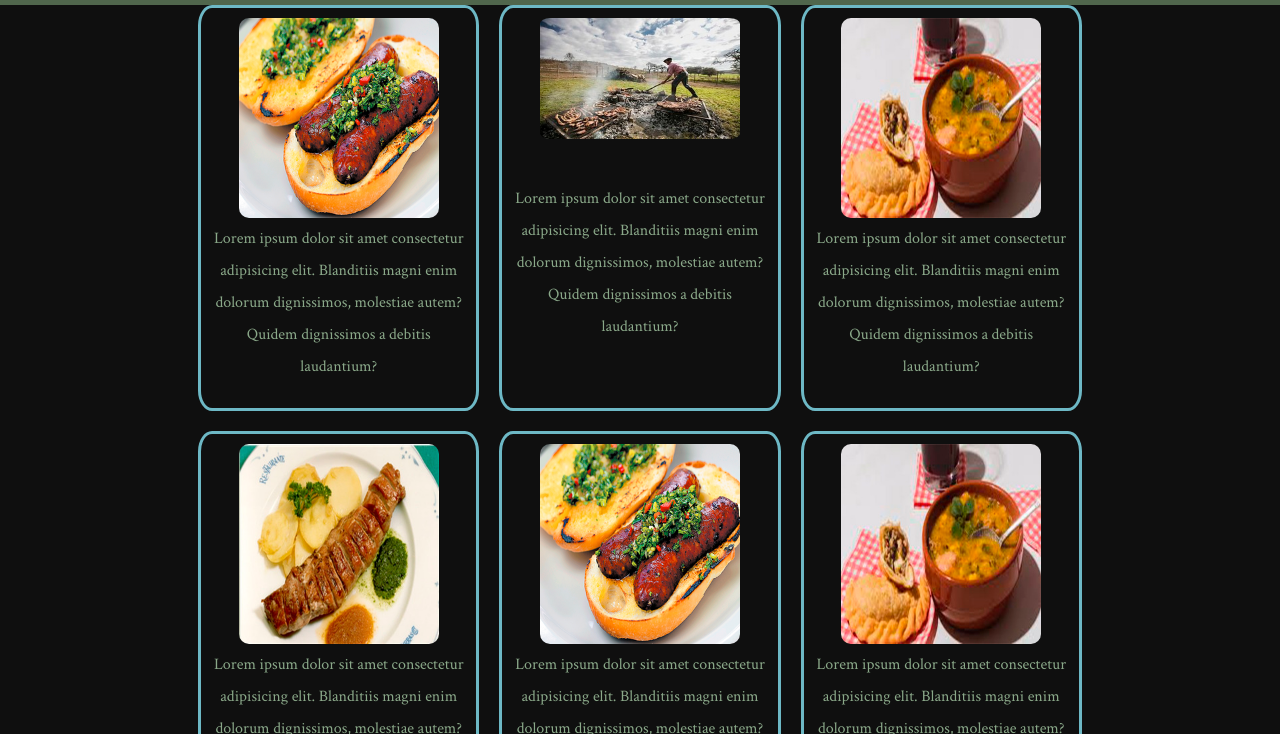
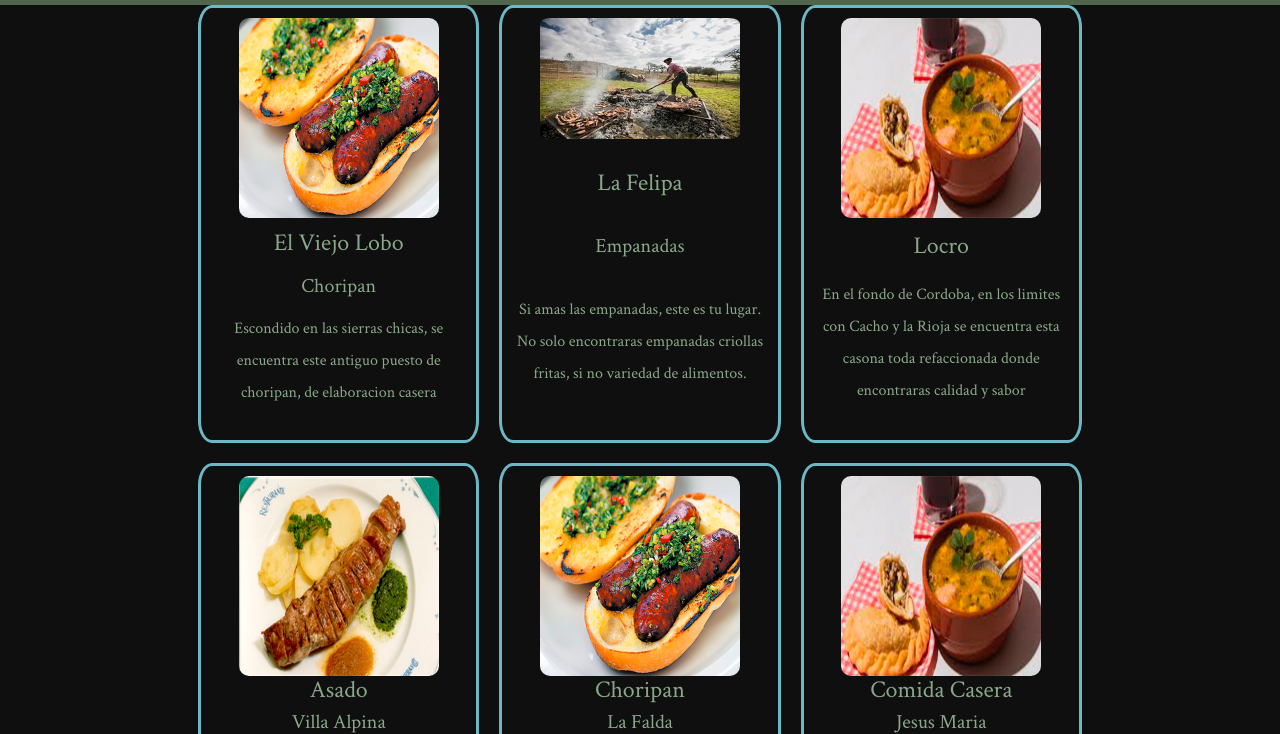
Before and after one commit to Enanocordobe/proyecto_ocamposantiago, a plain HTML site: page paginas/gastronomia.html in a window 1280 px wide. Shown: the part 66-800 px from the top of the page. Drawn offline with nearby package versions, Linux system fonts and the light colour scheme.

Commit message:
Finalizado

```diff
--- a/paginas/gastronomia.html
+++ b/paginas/gastronomia.html
@@ -5,10 +5,9 @@
     <meta http-equiv="X-UA-Compatible" content="IE=edge">
     <meta name="viewport" content="width=device-width, initial-scale=1.0">
     <link href="https://cdn.jsdelivr.net/npm/bootstrap@5.2.1/dist/css/bootstrap.min.css" rel="stylesheet" integrity="sha384-iYQeCzEYFbKjA/T2uDLTpkwGzCiq6soy8tYaI1GyVh/UjpbCx/TYkiZhlZB6+fzT" crossorigin="anonymous">
-
-
+    <meta name="description" content="La mejor gastronomia y restaurant de Cordoba los podras visualizar aqui para elegir mejor tu destino">
     <link rel="stylesheet" href="../css/styles.css">
-    <title>Gastronomia - El Cordobe</title>
+    <title>Turismo Aventura en Cordoba Argentina | Gastronomia - El Cordobe</title>
 </head>
 <body>
   <header id="menu container">
@@ -45,26 +44,37 @@
       <section class="contenedor-tarjeta">
         <div class="tarjeta">
           <img class="imgCard" src="../img/choripan.png">
+          <h2>El Viejo Lobo</h2>
+          <h3>Choripan</h3>
+          <p> Escondido en las sierras chicas, se encuentra este antiguo puesto de choripan, de elaboracion casera </p>
+        </div>
+        <div class="tarjeta">
+          <img src="../img/gastcarru.jpg">
+          <h2>La Felipa</h2>
+          <h3>Empanadas</h3>
+          <p>Si amas las empanadas, este es tu lugar. No solo encontraras empanadas criollas fritas, si no variedad de alimentos.</p>
+        </div>
+        <div class="tarjeta">
+          <img src="../img/locritodelhimalaya.jpg">
+          <h2>Locro</h2>
+          <p>En el fondo de Cordoba, en los limites con Cacho y la Rioja se encuentra esta casona toda refaccionada donde encontraras calidad y sabor </p>
+        </div>
+        <div class="tarjeta">
+          <img src="../img/asado.jpg">
+          <h2>Asado</h2>
+          <h3>Villa Alpina</h3>
           <p>Lorem ipsum dolor sit amet consectetur adipisicing elit. Blanditiis magni enim dolorum dignissimos, molestiae autem? Quidem dignissimos a debitis laudantium?</p>
         </div>
         <div class="tarjeta">
-          <img src="../img/gastcarru.jpg">
+          <img src="../img/choripan.png">
+          <h2>Choripan</h2>
+          <h3>La Falda</h3>
           <p>Lorem ipsum dolor sit amet consectetur adipisicing elit. Blanditiis magni enim dolorum dignissimos, molestiae autem? Quidem dignissimos a debitis laudantium?</p>
         </div>
         <div class="tarjeta">
           <img src="../img/locritodelhimalaya.jpg">
-          <p>Lorem ipsum dolor sit amet consectetur adipisicing elit. Blanditiis magni enim dolorum dignissimos, molestiae autem? Quidem dignissimos a debitis laudantium?</p>
-        </div>
-        <div class="tarjeta">
-          <img src="../img/asado.jpg">
-          <p>Lorem ipsum dolor sit amet consectetur adipisicing elit. Blanditiis magni enim dolorum dignissimos, molestiae autem? Quidem dignissimos a debitis laudantium?</p>
-        </div>
-        <div class="tarjeta">
-          <img src="../img/choripan.png">
-          <p>Lorem ipsum dolor sit amet consectetur adipisicing elit. Blanditiis magni enim dolorum dignissimos, molestiae autem? Quidem dignissimos a debitis laudantium?</p>
-        </div>
-        <div class="tarjeta">
-          <img src="../img/locritodelhimalaya.jpg">
+          <h2>Comida Casera</h2>
+          <h3>Jesus Maria</h3>
           <p>Lorem ipsum dolor sit amet consectetur adipisicing elit. Blanditiis magni enim dolorum dignissimos, molestiae autem? Quidem dignissimos a debitis laudantium?</p>
         </div>
       </section>
--- a/scss/base/_medios.scss
+++ b/scss/base/_medios.scss
@@ -30,7 +30,7 @@
         }
     }
 }
-@media screen and (min-width: 420px) {
+@media screen and (min-width: 320px) {
   .contenedor-tarjeta{
     margin-top: 0;
     display: flex;
@@ -62,7 +62,6 @@
     grid-template-columns: 25% 25% 25% ;
     grid-template-rows: 50% 50%;
     justify-content: center;
-
     gap: 20px;
   }
 
```
Also changed, not shown: index.html (+4 -4 lines), paginas/contacto.html (+2 -3 lines), paginas/moto.html (+5 -5 lines), paginas/trekking.html (+5 -4 lines), css/styles.css, 1 other file.
